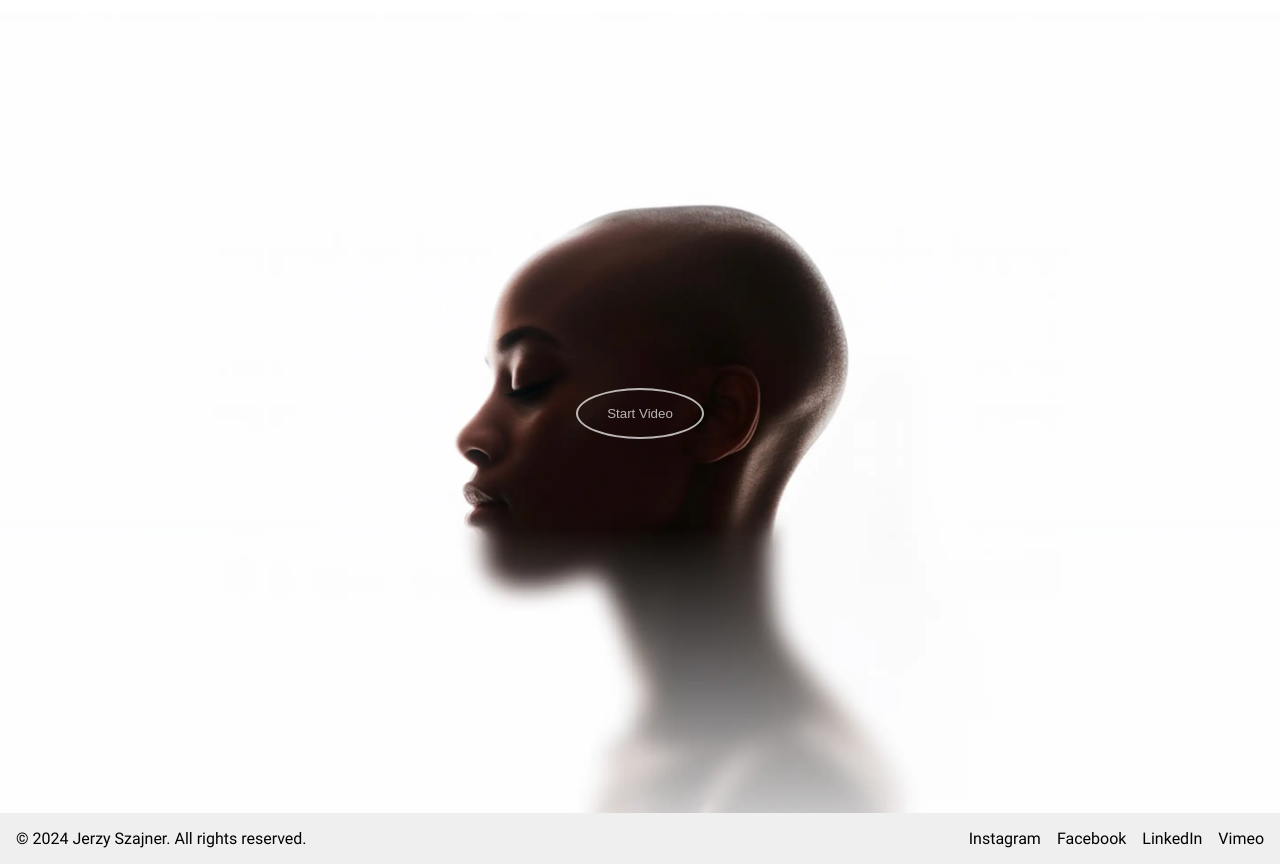
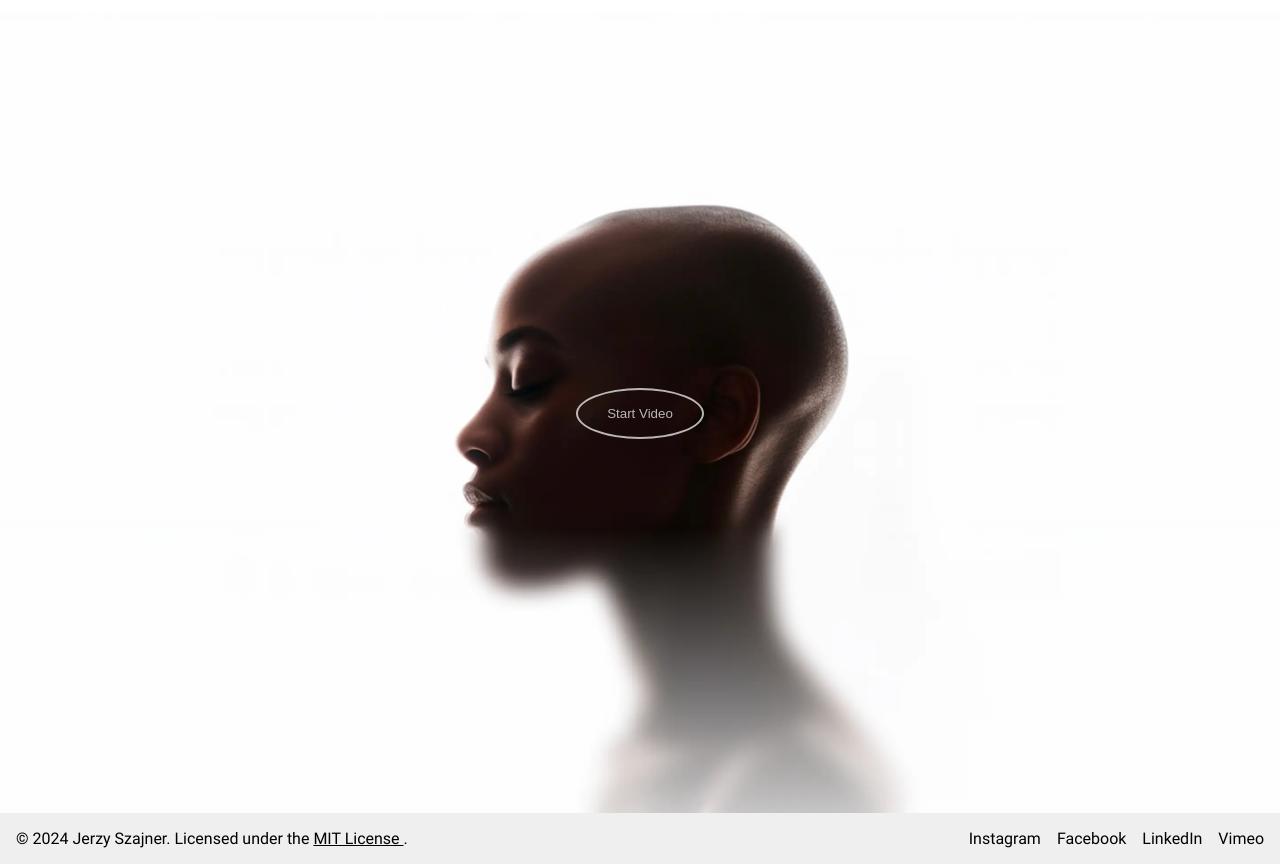
Before and after one commit to jerzyszajner/final_project, a plain HTML site: page src/index.html in a window 1280 px wide. Shown: the part 74-938 px from the top of the page. Drawn offline with Linux system fonts and the light colour scheme.

Commit message:
Update footer to include MIT License link

```diff
--- a/src/css/footer.css
+++ b/src/css/footer.css
@@ -10,6 +10,15 @@
     display: block;
     color: var(--secondary-color);
     font-size: var(--font-size-base);
+}
+
+.footer__paragraph a {
+    color: var(--secondary-color);
+}
+
+.footer__paragraph a:hover {
+    color: var(--footer-hover-color);
+    transition: all 0.3s ease;
 }
 
 .footer__list {
--- a/src/index.html
+++ b/src/index.html
@@ -193,7 +193,15 @@
     <!-- Page footer including the links and copyright  -->
     <footer class="footer">
       <p class="footer__paragraph">
-        &copy; 2024 Jerzy Szajner. All rights reserved.
+        &copy; 2024 Jerzy Szajner. Licensed under the
+        <a
+          href="../license.txt"
+          target="_blank"
+          rel="noopener noreferrer"
+          aria-label="View the MIT License details"
+        >
+          MIT License </a
+        >.
       </p>
       <ul class="footer__list">
         <li class="footer__item">
```
